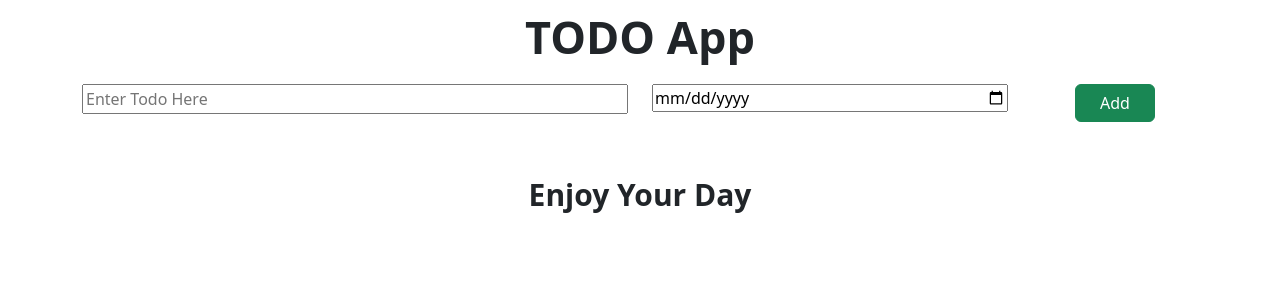
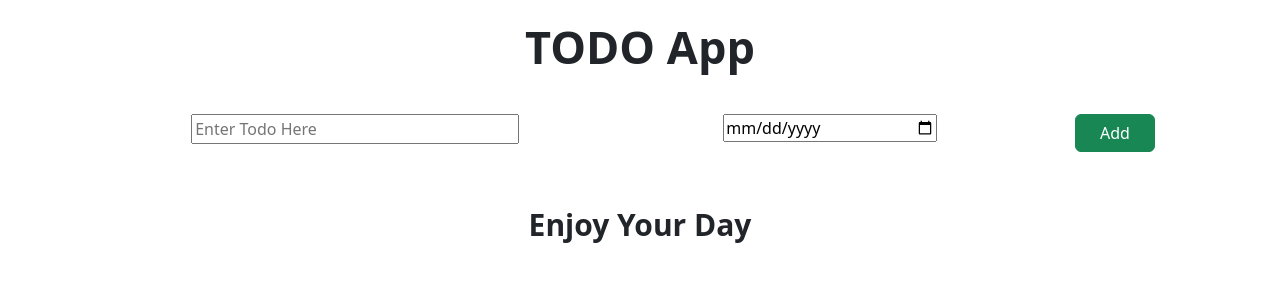
Before and after one commit to CodeHappy4U/Todo-List-KG-, a React (Vite) app: page / in a window 1280 px wide. Shown: the top 300 px of the page. Built offline with nearby package versions, Linux system fonts and the light colour scheme.

Commit message:
Some Altercation

```diff
--- a/src/App.css
+++ b/src/App.css
@@ -1,5 +1,6 @@
 input {
-  width: 100%;
+  width: 60%;
+  align-items: center;
 }
 
 .kg-button {
--- a/src/App.jsx
+++ b/src/App.jsx
@@ -9,7 +9,6 @@ function App() {
   const [todoItems, setTodoItems] = useState([]);
 
   const handleNewItem = (itemName, itemDueDate) => {
-    console.log(`New Item Added: ${itemName} Date:${itemDueDate}`);
     const newTodoItems = [
       ...todoItems,
       { name: itemName, dueDate: itemDueDate },
--- a/src/components/AddTodo.jsx
+++ b/src/components/AddTodo.jsx
@@ -1,8 +1,8 @@
 import { useState } from "react";
 
 function AddTodo({ onNewItem }) {
-  const [todoName, setTodoName] = useState();
-  const [dueDate, setDueDate] = useState();
+  const [todoName, setTodoName] = useState("");
+  const [dueDate, setDueDate] = useState("");
 
   const handleNameChange = (event) => {
     setTodoName(event.target.value);
--- a/src/components/AppName.module.css
+++ b/src/components/AppName.module.css
@@ -1,6 +1,6 @@
 .todoHeading {
     font-weight: 700;
     font-size: 45px;
-    margin: 10px;
-    margin-bottom: 20px;
+    margin: 20px;
+    margin-bottom: 40px;
   }
--- a/src/components/TodoItems.jsx
+++ b/src/components/TodoItems.jsx
@@ -6,6 +6,7 @@ const TodoItems = ({ todoItems, onDeleteClick }) => {
     <div className={styles.itemsContainer}>
       {todoItems.map((item) => (
         <TodoItem
+          key= {item.name}
           todoDate={item.dueDate}
           todoName={item.name}
           onDeleteClick={onDeleteClick}
--- a/src/components/TodoItems.module.css
+++ b/src/components/TodoItems.module.css
@@ -1,3 +1,4 @@
 .itemsContainer {
     text-align: left;
+
   }
```
